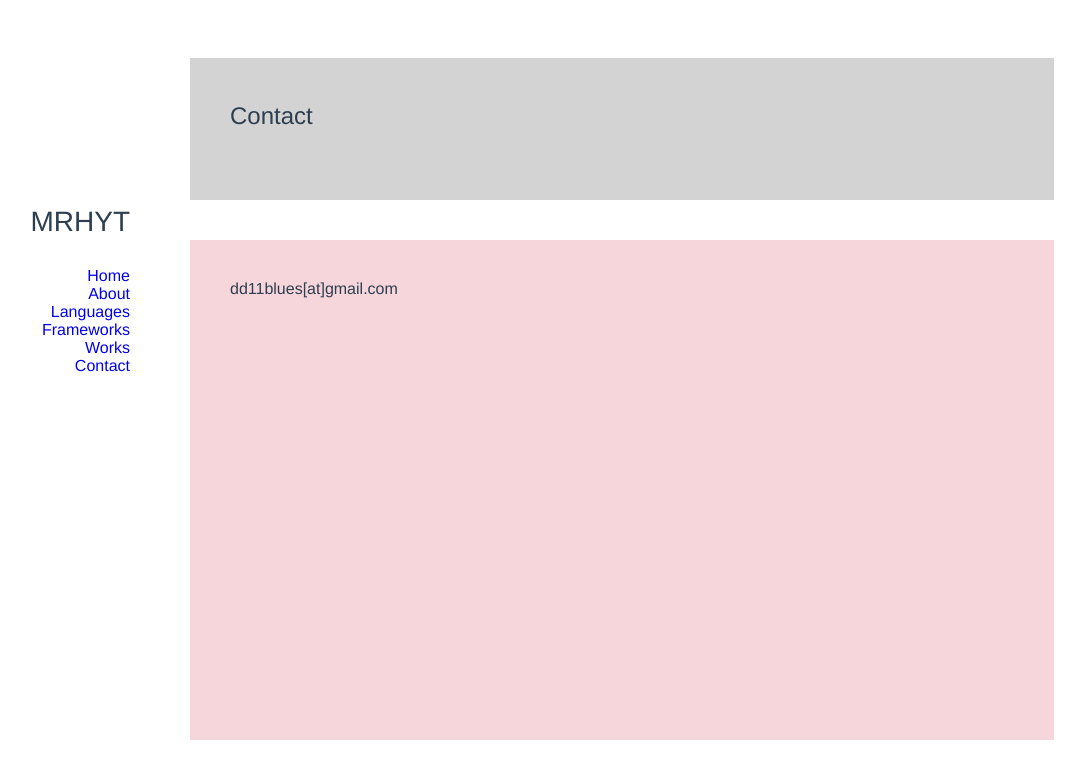
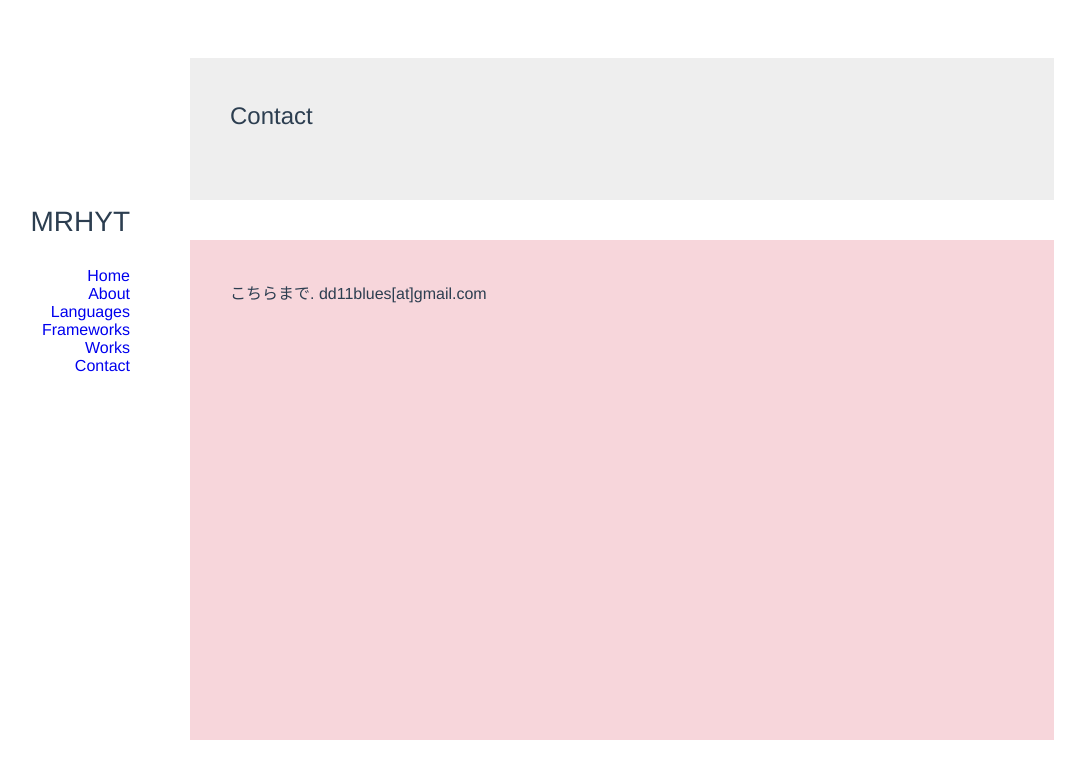
Before and after one commit to High-Temple-Force/portfolio-by-vue.js, a Vue app: page /#/contact in a window 1280 px wide. Shown: the top 778 px of the page, without its empty margins (158-1243 px from the left). Built offline with nearby package versions, Linux system fonts and the light colour scheme.

Commit message:
Add memo

```diff
--- a/src/App.vue
+++ b/src/App.vue
@@ -36,27 +36,50 @@ export default {
   display: flex;
 }
 
-    .tab {
+.tab {
         width: 220px;
         padding-top: 120px;
         padding-bottom: 160px;
         margin-right: 60px;
     }
-    a {
+a {
         margin-bottom: 10px;
         text-decoration: none;
     }
-    .tabs {
+.tabs {
         text-align: right;
         width: 100%;
 
     }
-    #name{
+#name{
         margin-bottom: 60px;
         height: 1.4px;
         font-size: 28px;
         font: Avenir;
         font-weight: 500;
         text-align: right;
+}
+    .concept{
+        padding: 40px;
+        padding-top: 20px;
+        margin-bottom: 40px;
+        background-color: rgb(238, 238, 238);
+        text-align: left;
+    }
+    #concept{
+        margin-bottom: 30px;
+        font-size: 24px;
+        font: Avenir;
+        font-weight: 500;
+    }
+    .content{
+        height: 100%;
+        min-height: 500px;
+        background-color: rgb(247, 214, 219);
+
+
+    }
+    .content p {
+        text-align: left;
     }
 </style>
--- a/src/components/About.vue
+++ b/src/components/About.vue
@@ -3,7 +3,7 @@
         <div class="concept">
             <p id="concept">About</p>
         </div>
-        <div class="contents">
+        <div class="content">
             <table align="left">
                 <tbody>
                     <tr>
@@ -42,23 +42,10 @@
         flex:1;
         height: 100%;
     }
-    .concept{
-        padding: 40px;
-        padding-top: 20px;
+    .content {
         margin-bottom: 40px;
-        background-color: lightgray;
-        text-align: left;
-    }
-    #concept{
-        margin-bottom: 30px;
-        font-size: 24px;
-        font: Avenir;
-        font-weight: 500;
-    }
-    .contents {
-        margin-bottom: 40px;
-        height: 500px;
         background-color: rgb(247, 214, 219);
+        height: 100%;
     }
     .contents p {
         padding: 40px;
--- a/src/components/Contact.vue
+++ b/src/components/Contact.vue
@@ -4,7 +4,7 @@
             <p id="concept">Contact</p>
         </div>
         <div class="contents">
-            <p>dd11blues[at]gmail.com</p>
+            <p>こちらまで. dd11blues[at]gmail.com</p>
         </div>
     </div>
 </template>
@@ -13,19 +13,6 @@
     .mainview{
         flex:1;
         height: 100%;
-    }
-    .concept{
-        padding: 40px;
-        padding-top: 20px;
-        margin-bottom: 40px;
-        background-color: lightgray;
-        text-align: left;
-    }
-    #concept{
-        margin-bottom: 30px;
-        font-size: 24px;
-        font: Avenir;
-        font-weight: 500;
     }
     .contents {
         margin-bottom: 40px;
--- a/src/components/Frameworks.vue
+++ b/src/components/Frameworks.vue
@@ -14,19 +14,6 @@
         flex:1;
         height: 100%;
     }
-    .concept{
-        padding: 40px;
-        padding-top: 20px;
-        margin-bottom: 40px;
-        background-color: lightgray;
-        text-align: left;
-    }
-    #concept{
-        margin-bottom: 30px;
-        font-size: 24px;
-        font: Avenir;
-        font-weight: 500;
-    }
     .contents {
         margin-bottom: 40px;
         height: 780px;
--- a/src/components/Home.vue
+++ b/src/components/Home.vue
@@ -14,19 +14,6 @@
         flex:1;
         height: 100%;
     }
-    .concept{
-        padding: 40px;
-        padding-top: 20px;
-        margin-bottom: 40px;
-        background-color: rgb(238, 238, 238);
-        text-align: left;
-    }
-    #concept{
-        margin-bottom: 30px;
-        font-size: 24px;
-        font: Avenir;
-        font-weight: 500;
-    }
     .contents {
         margin-bottom: 40px;
         height: 500px;
--- a/src/components/Languages.vue
+++ b/src/components/Languages.vue
@@ -4,35 +4,78 @@
             <p id="concept">Languages</p>
         </div>
         <div class="contents">
-            <p>This site is a portfolio of MRHYT.</p>
+            <div class="languages">
+                <box v-bind:key='language.name' v-for='language in languages' v-bind:item='language'>
+                    <div class='box'>
+                        <h2>{{language.name}}</h2>
+                        <p class="box-content">{{language.content}}</p>
+                    </div>
+                </box>
+            </div>
         </div>
     </div>
 </template>
 
+
+<script>
+    export default {
+        data() {
+            return {
+                languages: [
+                    {
+                        name: 'Python',
+                        content: '初めて学んだ言語です。業務効率化と、機械学習のさわりを勉強しました。それまで３日かかっていた業務を、１５分に短縮しました。',
+                    },
+                    {
+                        name: 'HTML&CSS',
+                        content: 'ポートフォリオサイトを２つ作るにあたって使用しました。'
+                    },
+                    {
+                        name: 'Javascript',
+                        content: 'ポートフォリオサイト、LINE BOTを作成するにあたって使用しました。'
+                    },
+                    {
+                        name: 'PHP',
+                        content: '同居人で共同のポートフォリオサイトを作成した際に使用しました。'
+                    },
+                    {
+                        name: 'English',
+                        content: 'TOEIC 930点。カナダのカルガリーに留学&ワーキングホリデーしていました。'
+                    },
+                    {
+                        name: 'TTL',
+                        content: 'Tera Termマクロ用言語です。サーバー操作を自動化するため勉強しました。'
+                    }
+                ]
+            }
+        }
+        }
+</script>
 <style>
     .mainview{
         flex:1;
         height: 100%;
     }
-    .concept{
-        padding: 40px;
-        padding-top: 20px;
-        margin-bottom: 40px;
-        background-color: lightgray;
-        text-align: left;
-    }
-    #concept{
-        margin-bottom: 30px;
-        font-size: 24px;
-        font: Avenir;
-        font-weight: 500;
-    }
     .contents {
         margin-bottom: 40px;
-        height: 780px;
+        height: 100%;
         background-color: rgb(247, 214, 219);
     }
     .contents p {
         padding: 40px;
     }
+    .box {
+        display: inline-block;
+        vertical-align: top;
+        margin: 20px;
+        border-radius: 30px;
+        position: relative;
+        box-shadow: 0 0 20px 0 rgba(0,0,0,.1);
+        width: 260px;
+        height: 320px;
+
+    }
+    h2 {
+        font-weight: 400;
+    }
 </style>
--- a/src/components/Works.vue
+++ b/src/components/Works.vue
@@ -14,19 +14,6 @@
         flex:1;
         height: 100%;
     }
-    .concept{
-        padding: 40px;
-        padding-top: 20px;
-        margin-bottom: 40px;
-        background-color: lightgray;
-        text-align: left;
-    }
-    #concept{
-        margin-bottom: 30px;
-        font-size: 24px;
-        font: Avenir;
-        font-weight: 500;
-    }
     .contents {
         margin-bottom: 40px;
         height: 780px;
```
Also changed, not shown: 1 other file (tests, documents, lock files or other folders).
